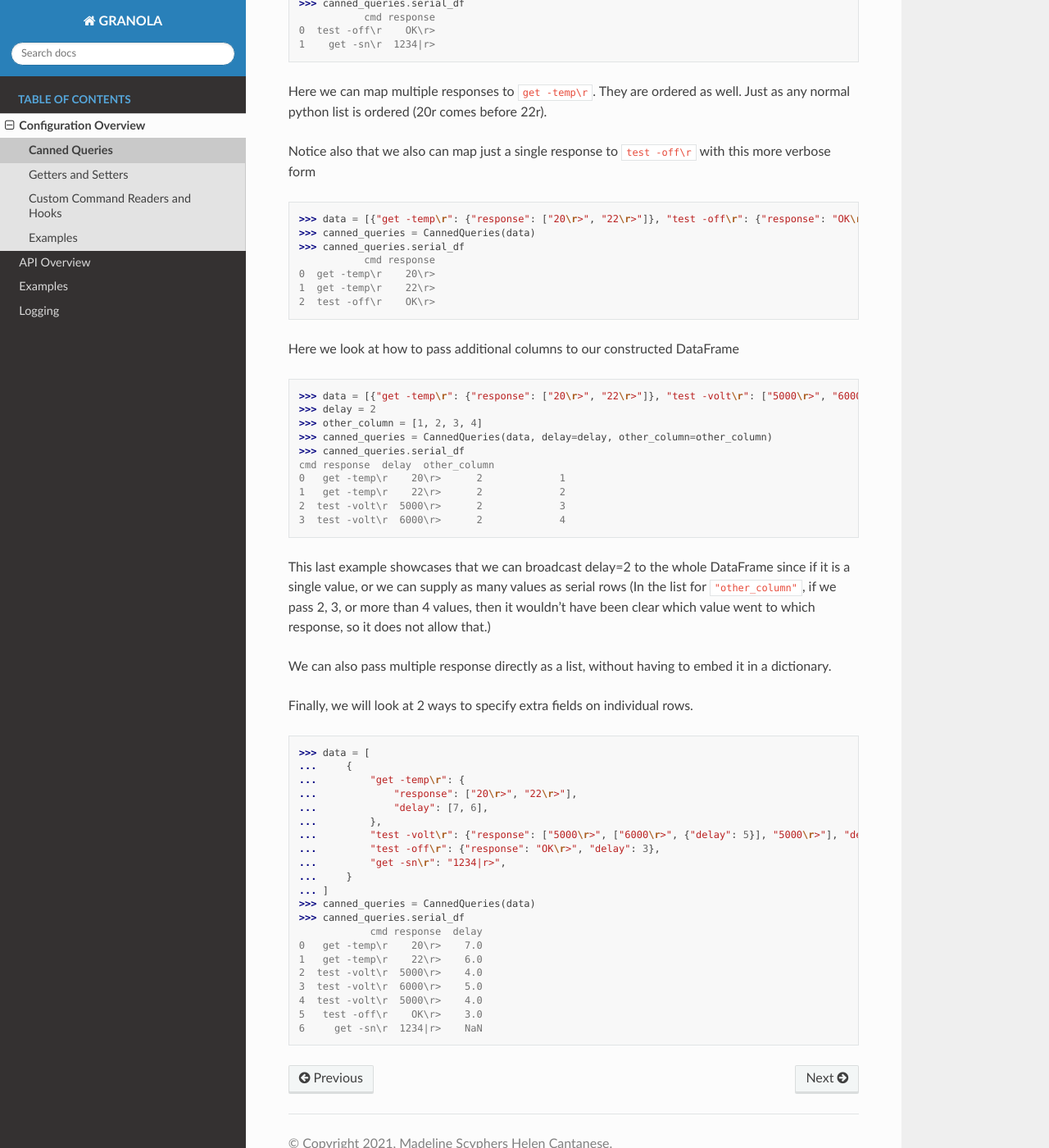
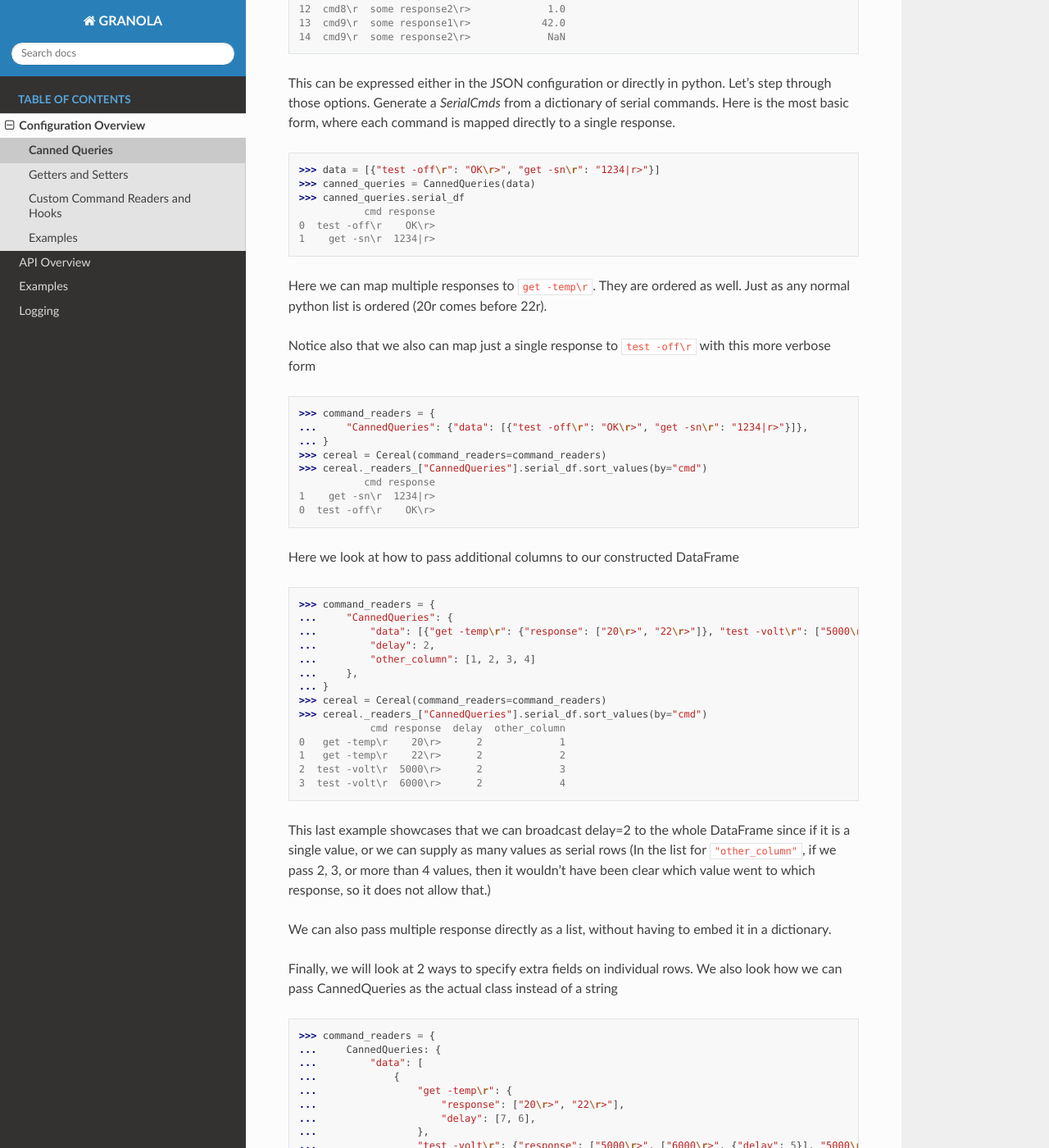
Before and after one commit to metergroup/GRANOLA, a Sphinx documentation site: the page built from docs/config/canned_queries.rst, in a window 1280 px wide and 1400 px high, scrolled down 2393 px. Shown: the whole window at 82% size. Built offline with Sphinx 7.4.7 and the Read the Docs theme 2.0.0, drawn with Linux system fonts in a browser that asks for light colours; pages that are not in the unit, such as notebooks, are missing from menus; some of the changed text lies outside the part shown.

Commit message:
Update doctests for canned_queries.rst

```diff
--- a/docs/config/canned_queries.rst
+++ b/docs/config/canned_queries.rst
@@ -74,26 +74,35 @@
 This is a quick overview of all the options for inside the serial commands dictionary.
 
 
->>> from granola import CannedQueries
+>>> from granola import CannedQueries, Cereal
 
->>> data = [
-...     {
-...         "cmd1\r": "some response\r>",
-...         "cmd2\r": {"response": "some response\r"},
-...         "cmd3\r": {"response": "some response\r>", "another_column": 1},
-...         "cmd4\r": {"response": ["some response1\r>", "some response2\r>"]},
-...         "cmd5\r": {"response": ["some response1\r>", "some response2\r>"], "another_column": 1},
-...         "cmd6\r": {"response": ["some response1\r>", "some response2\r>"], "another_column": [1, 2]},
-...         "cmd7\r": {"response": [["some response1\r>", {"another_column": 42}], "some response2\r>"]},
-...         "cmd8\r": {
-...             "response": [["some response1\r>", {"another_column": 42}], "some response2\r>"],
-...             "another_column": 1,
-...         },
-...         "cmd9\r": [["some response1\r>", {"another_column": 42}], "some response2\r>"],
-...     }
-... ]
->>> canned_queries = CannedQueries(data)
->>> canned_queries.serial_df
+>>> command_readers = {
+...     "CannedQueries": {
+...         "data": [
+...             {
+...                 "cmd1\r": "some response\r>",
+...                 "cmd2\r": {"response": "some response\r"},
+...                 "cmd3\r": {"response": "some response\r>", "another_column": 1},
+...                 "cmd4\r": {"response": ["some response1\r>", "some response2\r>"]},
+...                 "cmd5\r": {"response": ["some response1\r>", "some response2\r>"], "another_column": 1},
+...                 "cmd6\r": {"response": ["some response1\r>", "some response2\r>"], "another_column": [1, 2]},
+...                 "cmd7\r": {"response": [["some response1\r>", {"another_column": 42}], "some response2\r>"]},
+...                 "cmd8\r": {
+...                     "response": [["some response1\r>", {"another_column": 42}], "some response2\r>"],
+...                     "another_column": 1,
+...                 },
+...                 "cmd9\r": [["some response1\r>", {"another_column": 42}], "some response2\r>"],
+...             }
+...         ]
+...     },
+... }
+>>> cereal = Cereal(command_readers=command_readers)
+
+We sort the values because in Python 3.5, dictionary order is not guaranteed, so for predictable output for doctest
+we need to sort it. It has no impact on the behavior if you use regular dictionaries or OrderedDict in Python 3.5
+because we don't rely on the order of the dictionary between different commands.
+
+>>> cereal._readers_["CannedQueries"].serial_df.sort_values(by="cmd")
        cmd           response  another_column
 0   cmd1\r   some response\r>             NaN
 1   cmd2\r    some response\r             NaN
@@ -126,22 +135,27 @@
 
 Notice also that we also can map just a single response to ``test -off\r`` with this more verbose form
 
->>> data = [{"get -temp\r": {"response": ["20\r>", "22\r>"]}, "test -off\r": {"response": "OK\r>"}}]
->>> canned_queries = CannedQueries(data)
->>> canned_queries.serial_df
+>>> command_readers = {
+...     "CannedQueries": {"data": [{"test -off\r": "OK\r>", "get -sn\r": "1234|r>"}]},
+... }
+>>> cereal = Cereal(command_readers=command_readers)
+>>> cereal._readers_["CannedQueries"].serial_df.sort_values(by="cmd")
            cmd response
-0  get -temp\r    20\r>
-1  get -temp\r    22\r>
-2  test -off\r    OK\r>
+1    get -sn\r  1234|r>
+0  test -off\r    OK\r>
 
 Here we look at how to pass additional columns to our constructed DataFrame
 
->>> data = [{"get -temp\r": {"response": ["20\r>", "22\r>"]}, "test -volt\r": ["5000\r>", "6000\r>"]}]
->>> delay = 2
->>> other_column = [1, 2, 3, 4]
->>> canned_queries = CannedQueries(data, delay=delay, other_column=other_column)
->>> canned_queries.serial_df
-cmd response  delay  other_column
+>>> command_readers = {
+...     "CannedQueries": {
+...         "data": [{"get -temp\r": {"response": ["20\r>", "22\r>"]}, "test -volt\r": ["5000\r>", "6000\r>"]}],
+...         "delay": 2,
+...         "other_column": [1, 2, 3, 4]
+...     },
+... }
+>>> cereal = Cereal(command_readers=command_readers)
+>>> cereal._readers_["CannedQueries"].serial_df.sort_values(by="cmd")
+            cmd response  delay  other_column
 0   get -temp\r    20\r>      2             1
 1   get -temp\r    22\r>      2             2
 2  test -volt\r  5000\r>      2             3
@@ -155,26 +169,31 @@
 We can also pass multiple response directly as a list, without having to embed it in a
 dictionary.
 
-Finally, we will look at 2 ways to specify extra fields on individual rows.
+Finally, we will look at 2 ways to specify extra fields on individual rows. We also look how we can pass
+CannedQueries as the actual class instead of a string
 
->>> data = [
-...     {
-...         "get -temp\r": {
-...             "response": ["20\r>", "22\r>"],
-...             "delay": [7, 6],
-...         },
-...         "test -volt\r": {"response": ["5000\r>", ["6000\r>", {"delay": 5}], "5000\r>"], "delay": 4},
-...         "test -off\r": {"response": "OK\r>", "delay": 3},
-...         "get -sn\r": "1234|r>",
-...     }
-... ]
->>> canned_queries = CannedQueries(data)
->>> canned_queries.serial_df
+>>> command_readers = {
+...     CannedQueries: {
+...         "data": [
+...             {
+...                 "get -temp\r": {
+...                     "response": ["20\r>", "22\r>"],
+...                     "delay": [7, 6],
+...                 },
+...                 "test -volt\r": {"response": ["5000\r>", ["6000\r>", {"delay": 5}], "5000\r>"], "delay": 4},
+...                 "test -off\r": {"response": "OK\r>", "delay": 3},
+...                 "get -sn\r": "1234|r>",
+...             }
+...         ],
+...     },
+... }
+>>> cereal = Cereal(command_readers=command_readers)
+>>> cereal._readers_["CannedQueries"].serial_df.sort_values(by="cmd")
             cmd response  delay
+6     get -sn\r  1234|r>    NaN
 0   get -temp\r    20\r>    7.0
 1   get -temp\r    22\r>    6.0
+5   test -off\r    OK\r>    3.0
 2  test -volt\r  5000\r>    4.0
 3  test -volt\r  6000\r>    5.0
 4  test -volt\r  5000\r>    4.0
-5   test -off\r    OK\r>    3.0
-6     get -sn\r  1234|r>    NaN
```
Also changed, not shown: 1 other file.
